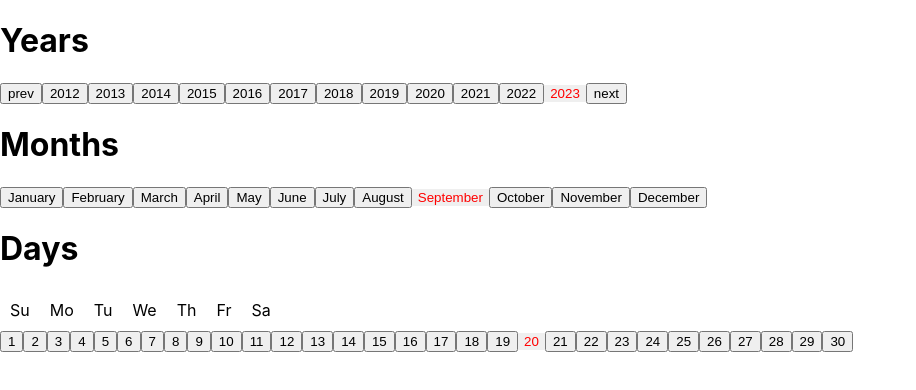
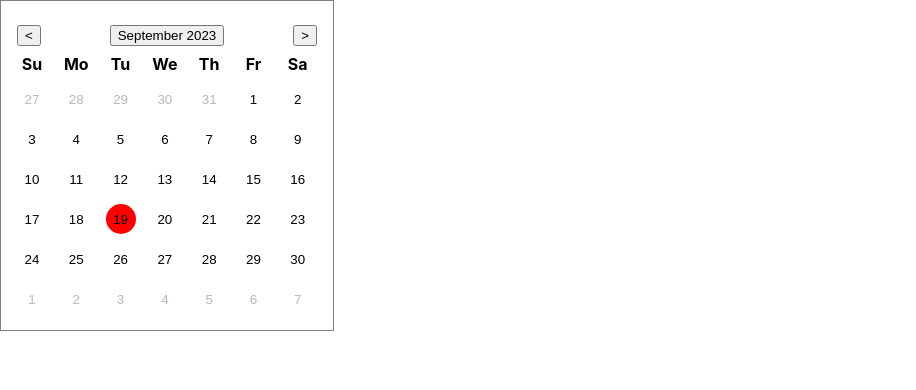
Before and after one commit to kriziacamilleuayan/date-picker, a React (Create React App) app: page / in a window 1280 px wide. Shown: the top 390 px of the page, without its empty margins (0-916 px from the left). Built offline with nearby package versions, Linux system fonts and the light colour scheme.

Commit message:
days and days controls

```diff
--- a/package.json
+++ b/package.json
@@ -5,7 +5,8 @@
   "dependencies": {
     "react": "^18.2.0",
     "react-dom": "^18.2.0",
-    "react-scripts": "5.0.1"
+    "react-scripts": "5.0.1",
+    "styled-components": "^6.0.8"
   },
   "scripts": {
     "start": "react-scripts start",
--- a/public/index.html
+++ b/public/index.html
@@ -7,7 +7,7 @@
     <meta name="theme-color" content="#000000" />
     <meta
       name="description"
-      content="Web site created using create-react-app"
+      content="date picker"
     />
     <link rel="apple-touch-icon" href="%PUBLIC_URL%/logo192.png" />
     <!--
@@ -24,7 +24,7 @@
       work correctly both with client-side routing and a non-root public URL.
       Learn how to configure a non-root public URL by running `npm run build`.
     -->
-    <title>React App</title>
+    <title>Date Picker</title>
   </head>
   <body>
     <noscript>You need to enable JavaScript to run this app.</noscript>
--- a/src/App.css
+++ b/src/App.css
@@ -1,6 +1,6 @@
 .active {
-  border: red;
   color: red;
+  background-color: red;
 }
 
 .headerDays{
--- a/src/App.js
+++ b/src/App.js
@@ -1,70 +1,116 @@
 import { useState } from "react";
 import "./App.css";
-import { daysInMonth, getYearsList, months, week } from "./helpers";
+import {
+  daysInMonth,
+  getPrevNextDates,
+  getYearsList,
+  parseDate,
+} from "./helpers";
+import YearComponent from "./components/year";
+import MonthComponent from "./components/month";
+import DaysComponent from "./components/day";
+import styled from "styled-components";
+import HeaderComponent from "./components/header";
+import { currentDate, views } from "./const";
 
 function App() {
-  const currentDate = new Date();
   const [years, setYears] = useState(getYearsList(currentDate.getFullYear()));
+  const [pickerView, setPickerView] = useState(views[0]);
+  const [selectedDate, setSelectedDate] = useState(parseDate(currentDate));
   const [selectedYear, setSelectedYear] = useState(currentDate.getFullYear());
-  const [selectedMonth, setSelectedMonth] = useState(
-    months[currentDate.getMonth()]
-  );
-  const [days, setDays] = useState(
-    daysInMonth(months.indexOf(selectedMonth) + 1, selectedYear)
-  );
-  const [selectedDay, setSelectedDay] = useState(currentDate.getDate());
+  const [selectedMonth, setSelectedMonth] = useState(currentDate.getMonth());
+  const [days, setDays] = useState(daysInMonth(selectedMonth, selectedYear));
 
-  const controlYear = (name) => {
-    const startYear = name === "prev" ? years[0] - 1 : years[11] + 12;
-    setYears(getYearsList(startYear));
+  const handleChangeMonth = (mo) => {
+    setSelectedMonth(mo);
+    setDays(daysInMonth(mo, selectedYear));
   };
 
-  const handleChangeMonth = (mon) => {
-    setSelectedMonth(mon);
-    setDays(daysInMonth(months.indexOf(mon) + 1, selectedYear));
+  const handleSelectDate = (date) => {
+    setSelectedDate(date);
+  };
+
+  const handlePickerView = () => {
+    switch (pickerView) {
+      case views[0]:
+        setPickerView(views[1]);
+        break;
+      case views[1]:
+        setPickerView(views[2]);
+        break;
+      default:
+    }
+  };
+
+  const controls = (name) => {
+    const isPrev = name === "prev";
+
+    switch (pickerView) {
+      case views[0]:
+        const { prevMonth, prevYear, nextMonth, nextYear } = getPrevNextDates(
+          selectedMonth,
+          selectedYear
+        );
+
+        handleChangeMonth(isPrev ? prevMonth : nextMonth);
+        setSelectedYear(isPrev ? prevYear : nextYear);
+        break;
+      case views[1]:
+        const year = isPrev ? selectedYear - 1 : selectedYear + 1;
+        setSelectedYear(year);
+        break;
+      case views[2]:
+        const startYear = isPrev ? years[0] - 1 : years[11] + 12;
+        setYears(getYearsList(startYear));
+        break;
+      default:
+    }
   };
 
   return (
     <div>
-      <h1>Years</h1>
-      <button onClick={() => controlYear("prev")}>prev</button>
-      {years.map((item) => (
-        <button
-          className={item === selectedYear ? "active" : ""}
-          onClick={() => {
-            setSelectedYear(item);
-          }}
-        >
-          {item}
-        </button>
-      ))}
-      <button onClick={() => controlYear("nect")}>next</button>
+      <DatePickerContainer>
+        <HeaderComponent
+          selectedMonth={selectedMonth}
+          selectedYear={selectedYear}
+          pickerView={pickerView}
+          handlePickerView={handlePickerView}
+          years={years}
+          controls={controls}
+        />
+        {pickerView === views[0] && (
+          <DaysComponent
+            selectedDate={selectedDate}
+            selectedMonth={selectedMonth}
+            selectedYear={selectedYear}
+            days={days}
+            handleSelectDate={handleSelectDate}
+          />
+        )}
 
-      <h1>Months</h1>
-      {months.map((item) => (
-        <button
-          onClick={() => handleChangeMonth(item)}
-          className={item === selectedMonth ? "active" : ""}
-        >
-          {item}
-        </button>
-      ))}
+        {pickerView === views[1] && (
+          <MonthComponent
+            handleChangeMonth={handleChangeMonth}
+            selectedMonth={selectedMonth}
+          />
+        )}
 
-      <h1>Days</h1>
-      <div className="headerDays">
-        {Object.keys(week).map((item) => (
-          <div className="headerDay">{week[item]}</div>
-        ))}
-      </div>
-      <div>
-        {days.map((item) => (
-          <button className={item === selectedDay ? "active" : ""}>
-            {item}
-          </button>
-        ))}
-      </div>
+        {pickerView === views[2] && (
+          <YearComponent
+            selectedYear={selectedYear}
+            setSelectedYear={setSelectedYear}
+            years={years}
+          />
+        )}
+      </DatePickerContainer>
     </div>
   );
 }
 
 export default App;
+
+const DatePickerContainer = styled.div`
+  border: gray 1px solid;
+  padding: 1rem;
+  width: 300px;
+`;
--- /dev/null
+++ b/src/components/day.js
@@ -0,0 +1,60 @@
+import styled from "styled-components";
+import { getCalendarDays } from "../helpers";
+import { week } from "../const";
+
+const DaysComponent = ({
+  days,
+  selectedMonth,
+  selectedYear,
+  selectedDate,
+  handleSelectDate,
+}) => {
+  const newDays = getCalendarDays(selectedMonth, selectedYear, days);
+
+  return (
+    <>
+      <DaysStyle>
+        {Object.keys(week).map((item) => (
+          <DaysName key={item}>{week[item]}</DaysName>
+        ))}
+      </DaysStyle>
+      <DaysStyle>
+        {newDays.map((item) => (
+          <DaysButton
+            onClick={() => handleSelectDate(item.date)}
+            $active={item.date === selectedDate}
+            disabled={item.disabled}
+            key={item.date}
+          >
+            {item.value}
+          </DaysButton>
+        ))}
+      </DaysStyle>
+    </>
+  );
+};
+
+export default DaysComponent;
+
+const DaysStyle = styled.div`
+  display: grid;
+  grid-template-columns: repeat(7, 1fr);
+  column-gap: 10px;
+  row-gap: 10px;
+`;
+
+const DaysName = styled.div`
+  font-weight: bold;
+  text-align: center;
+  width: 30px;
+  height: 30px;
+`;
+
+const DaysButton = styled.button`
+  background: ${(props) => (props.$active ? "red" : "transparent")};
+  border-radius: 50%;
+  width: 30px;
+  height: 30px;
+  border: 0;
+  cursor: ${(props) => (props.disabled ? "" : "pointer")};
+`;
--- /dev/null
+++ b/src/components/header.js
@@ -0,0 +1,38 @@
+import { months, views } from "../const";
+
+const HeaderComponent = ({
+  selectedMonth,
+  selectedYear,
+  handlePickerView,
+  pickerView,
+  years,
+  controls,
+}) => {
+  const currentViewedDate = () => {
+    switch (pickerView) {
+      case views[0]:
+        return `${months[selectedMonth]} ${selectedYear}`;
+      case views[1]:
+        return `${selectedYear}`;
+      case views[2]:
+        return `${years[0]} - ${years[11]}`;
+      default:
+    }
+  };
+
+  return (
+    <div
+      style={{
+        display: "flex",
+        padding: "8px 0",
+        justifyContent: "space-between",
+      }}
+    >
+      <button onClick={() => controls("prev")}>{"<"}</button>
+      <button onClick={handlePickerView}>{currentViewedDate()}</button>
+      <button onClick={() => controls("next")}>{">"}</button>
+    </div>
+  );
+};
+
+export default HeaderComponent;
--- /dev/null
+++ b/src/components/month.js
@@ -0,0 +1,19 @@
+import { months } from "../const";
+
+const MonthComponent = ({ handleChangeMonth, selectedMonth }) => {
+  return (
+    <>
+      <h1>Months</h1>
+      {months.map((item, key) => (
+        <button
+          onClick={() => handleChangeMonth(key)}
+          className={key === selectedMonth ? "active" : ""}
+        >
+          {item}
+        </button>
+      ))}
+    </>
+  );
+};
+
+export default MonthComponent;
--- /dev/null
+++ b/src/components/year.js
@@ -0,0 +1,19 @@
+const YearComponent = ({ selectedYear, setSelectedYear, years }) => {
+  return (
+    <>
+      <h1>Years</h1>
+      {years.map((item) => (
+        <button
+          className={item === selectedYear ? "active" : ""}
+          onClick={() => {
+            setSelectedYear(item);
+          }}
+        >
+          {item}
+        </button>
+      ))}
+    </>
+  );
+};
+
+export default YearComponent;
--- /dev/null
+++ b/src/const.js
@@ -0,0 +1,17 @@
+export const currentDate = new Date();
+
+export const week = {
+  Sunday: "Su",
+  Monday: "Mo",
+  Tuesday: "Tu",
+  Wednesday: "We",
+  Thursday: "Th",
+  Friday: "Fr",
+  Saturday: "Sa",
+};
+
+export const months = [...Array(12).keys()].map((key) =>
+  new Date(0, key).toLocaleString("en", { month: "long" })
+);
+
+export const views = ["days", "months", "year"];
--- a/src/helpers.js
+++ b/src/helpers.js
@@ -1,29 +1,51 @@
-export const months = [...Array(12).keys()].map((key) =>
-  new Date(0, key).toLocaleString("en", { month: "long" })
-);
+export const parseDate = (date) => date.toISOString().split("T")[0];
 
-export const week = {
-  Sunday: "Su",
-  Monday: "Mo",
-  Tuesday: "Tu",
-  Wednesday: "We",
-  Thursday: "Th",
-  Friday: "Fr",
-  Saturday: "Sa",
-};
-
-export const range = (start, end, step = 1) => {
-  return Array.from(
+export const range = (start, end, step = 1) =>
+  Array.from(
     Array.from(Array(Math.ceil((end - start) / step)).keys()),
     (x) => start + x * step
   );
+
+export const getYearsList = (year) => range(year - 11, year + 1);
+
+export const daysInMonth = (month, year) => {
+  const days = getMonthDays(year, month + 1);
+  return range(1, days + 1);
 };
 
-export const getYearsList = (year) => {
-  return range(year - 11, year + 1);
+export const getMonthDays = (year, month) => new Date(year, month, 0).getDate();
+
+export const mapDays = (arr, month, year, disabled) =>
+  arr.map((item) => {
+    return {
+      value: item,
+      disabled,
+      date: new Date(year, month, item + 1).toISOString().split("T")[0],
+    };
+  });
+
+export const getPrevNextDates = (selectedMonth, selectedYear) => {
+  const prevMonth = selectedMonth < 1 ? 11 : selectedMonth - 1;
+  const prevYear = selectedMonth < 1 ? selectedYear - 1 : selectedYear;
+  const nextMonth = selectedMonth > 10 ? 0 : selectedMonth + 1;
+  const nextYear = selectedMonth > 10 ? selectedYear + 1 : selectedYear;
+
+  return { prevMonth, prevYear, nextMonth, nextYear };
 };
 
-export const daysInMonth = (month, year) => {
-  const days = new Date(year, month, 0).getDate();
-  return range(1, days + 1);
+export const getCalendarDays = (selectedMonth, selectedYear, days) => {
+  const prevMonthDays = getMonthDays(selectedYear, selectedMonth);
+  const getDay = new Date(selectedYear, selectedMonth, 1).getDay();
+  const prevDays = range(prevMonthDays - (getDay - 1), prevMonthDays + 1);
+  const nextDays = range(1, 42 - (getDay + days.length - 1));
+  const { prevMonth, prevYear, nextMonth, nextYear } = getPrevNextDates(
+    selectedMonth,
+    selectedYear
+  );
+
+  const prev = mapDays(prevDays, prevMonth, prevYear, true);
+  const current = mapDays(days, selectedMonth, selectedYear, false);
+  const next = mapDays(nextDays, nextMonth, nextYear, true);
+
+  return [...prev, ...current, ...next];
 };
```
Also changed, not shown: public/manifest.json, 1 other file (tests, documents, lock files or other folders).
